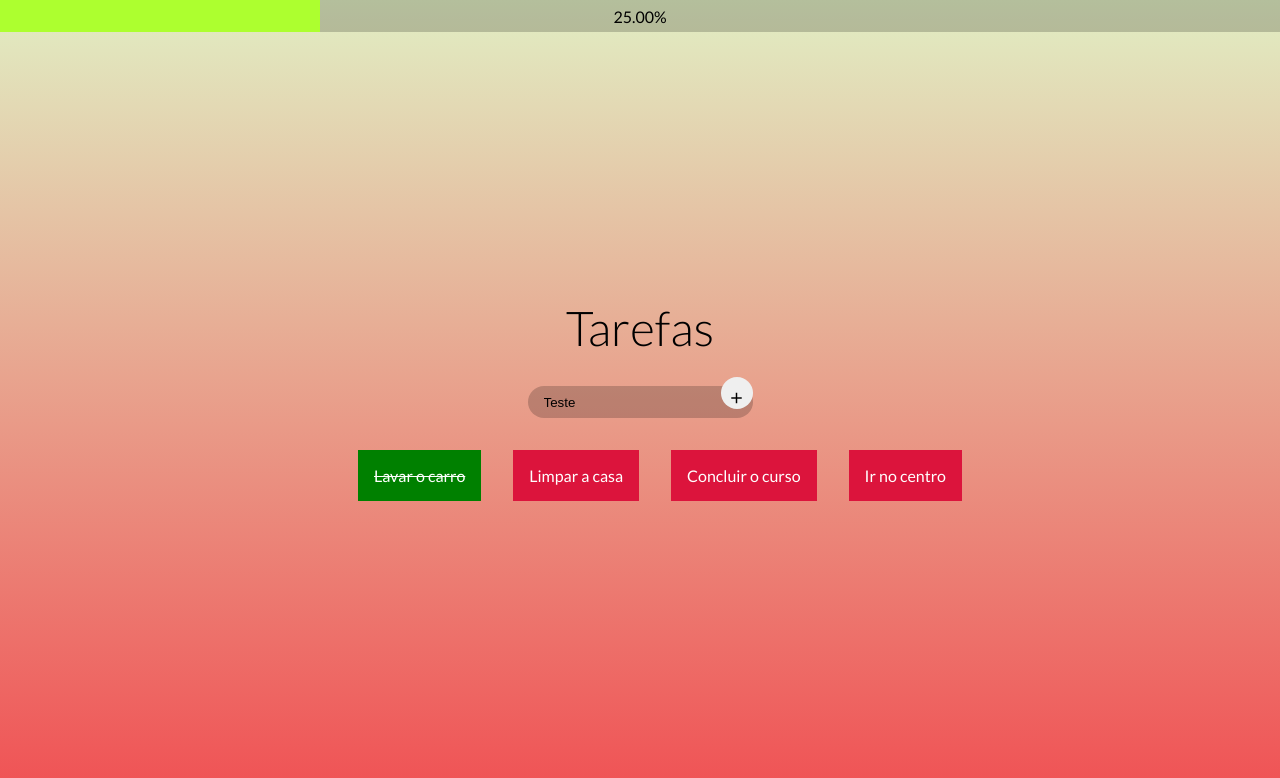
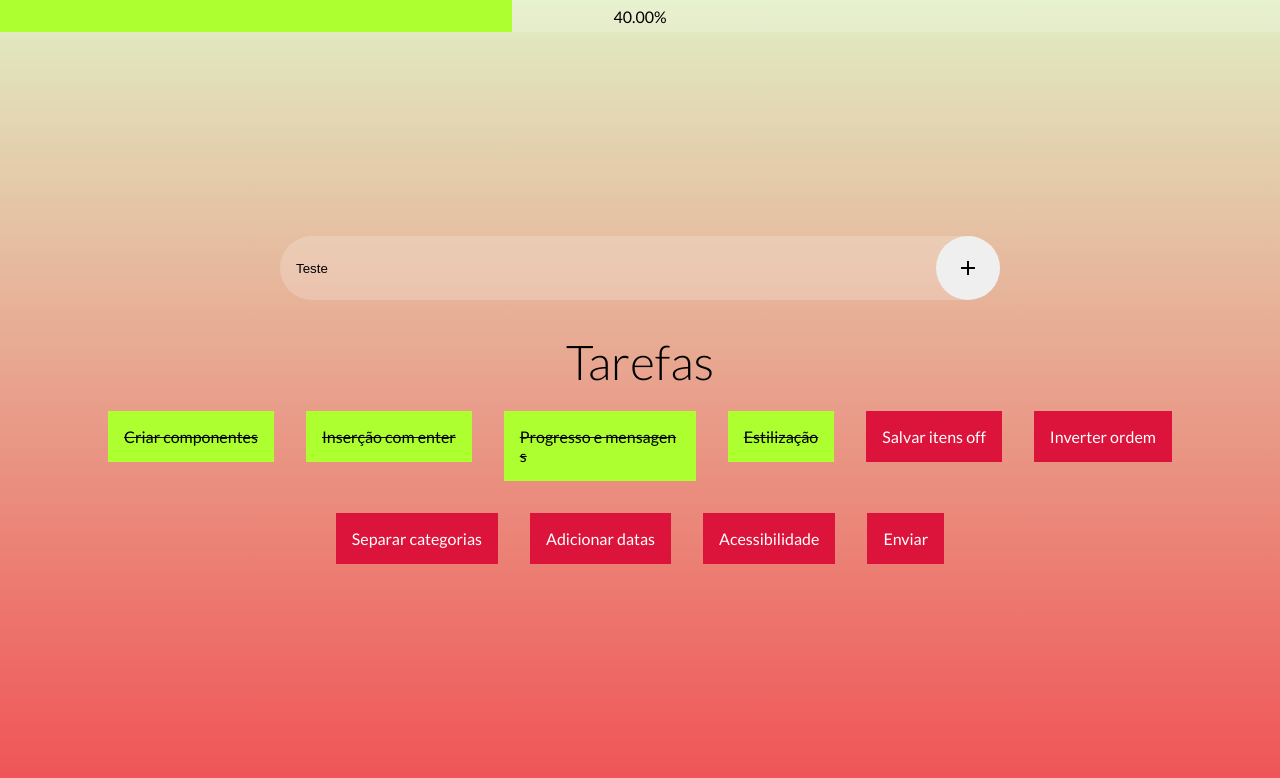
Before and after one commit to italopolazzi/udemy, a Vue app in the folder components/tarefas/: page / in a window 1280 px wide. Shown: the top 778 px of the page. Built offline with nearby package versions, Linux system fonts and the light colour scheme.

Commit message:
fix: NaN na barra de progresso quando não há tarefas

```diff
--- a/components/tarefas/src/App.vue
+++ b/components/tarefas/src/App.vue
@@ -1,9 +1,12 @@
 <template>
   <div id="app">
+
+		<NovaTarefa @novaTarefaAdicionada="adicionarNovaTarefa" />
+
+
     <h1 class="dark">Tarefas</h1>
 
     <BarraDeProgresso :tarefas="tarefas" />
-    <NovaTarefa @novaTarefaAdicionada="adicionarNovaTarefa" />
     <ListaDeTarefas :tarefas="tarefas" />
   </div>
 </template>
@@ -22,10 +25,16 @@ export default {
   data() {
     return {
       tarefas: [
-        { legenda: "Lavar o carro", status: true },
-        { legenda: "Limpar a casa", status: false },
-        { legenda: "Concluir o curso", status: false },
-        { legenda: "Ir no centro", status: false }
+        { legenda: "Criar componentes", status: true },
+        { legenda: "Inserção com enter", status: true },
+        { legenda: "Progresso e mensagens", status: true },
+        { legenda: "Estilização", status: true },
+        { legenda: "Salvar itens off", status: false },
+        { legenda: "Inverter ordem", status: false },
+        { legenda: "Separar categorias", status: false },
+        { legenda: "Adicionar datas", status: false },
+        { legenda: "Acessibilidade", status: false },
+        { legenda: "Enviar", status: false }
       ]
     };
   },
@@ -37,8 +46,6 @@ export default {
 	watch:{
 		tarefas(n, o){
 			console.log(n, o);
-
-
 		}
 	}
 };
--- a/components/tarefas/src/components/BarraDeProgresso.vue
+++ b/components/tarefas/src/components/BarraDeProgresso.vue
@@ -14,7 +14,10 @@ export default {
       const total_de_concluidas = this.tarefas.filter(v => v.status).length;
       const total_de_tarefas = this.tarefas.length;
       const resultado = (total_de_concluidas / total_de_tarefas) * 100;
-      return resultado.toFixed(2);
+      const valido = resultado ? resultado : 0;
+      const arredondado = valido.toFixed(2);
+
+      return arredondado;
     },
     widthProgresso() {
       return {
@@ -26,7 +29,7 @@ export default {
 </script>
 
 <style>
-.barra-container{
+.barra-container {
   position: absolute;
   top: 0;
   left: 0;
--- a/components/tarefas/src/components/ListaDeTarefas.vue
+++ b/components/tarefas/src/components/ListaDeTarefas.vue
@@ -1,22 +1,39 @@
 <template>
-  <ul id="lista-de-tarefas">
+  <div v-if="ha_tarefas" id="lista-de-tarefas">
+    <ul>
       <li
+        tabindex="1"
         class="tarefa"
         :class="statusDeConclusao(status)"
         v-for="({status, legenda}, index) in tarefas"
         @click="inverterStatus(index)"
         :key="index"
-    >{{legenda}}</li>
+      >
+        {{legenda}}
+        <i @click="deletarTarefa(index)" class="excluir material-icons">delete</i>
+      </li>
     </ul>
+  </div>
+  <div v-else>
+    <h2>Você está em dia :)</h2>
+  </div>
 </template>
 
 <script>
 export default {
   props: ["tarefas"],
+  computed: {
+    ha_tarefas() {
+      return this.tarefas.length > 0;
+    }
+  },
   methods: {
     statusDeConclusao: v => (v ? "concluida" : "nao-concluida"),
     inverterStatus(index) {
       this.tarefas[index].status = !this.tarefas[index].status;
+    },
+    deletarTarefa(index) {
+      this.tarefas.splice(index, 1);
     }
   }
 };
@@ -24,21 +41,59 @@ export default {
 
 <style>
 #lista-de-tarefas {
+  width: 100%;
+  margin: 0;
+}
+#lista-de-tarefas ul {
   display: flex;
+  align-items: baseline;
+  justify-content: center;
+  flex-flow: row wrap;
   list-style: none;
+  margin-block-start: 0;
+  margin-block-end: 0;
+  margin-inline-start: 0;
+  margin-inline-end: 0;
+  padding-inline-start: 0;
 }
 
 .tarefa {
   min-width: var(--bar-size);
-  max-height: var(--bar-size);
-  background: crimson;
+  /* max-height: var(--bar-size); */
+  background: var(--color-negative);
+  color: var(--color-light);
   margin: var(--default-margin);
   padding: var(--default-padding);
+  position: relative;
   cursor: pointer;
+  max-width: 10rem;
+  flex: 0 1 auto;
+  word-break: break-all;
 }
 
 .concluida {
   text-decoration: line-through;
-  background: green;
+  background: var(--color-positive);
+  color: var(--color-dark);
+}
+
+.excluir {
+  display: none;
+  width: 2rem;
+  height: 2rem;
+  position: absolute;
+  top: calc(0% - 1rem);
+  left: calc(100% - 1rem);
+  background: var(--color-light);
+  color: var(--color-dark);
+  justify-content: center;
+  align-items: center;
+  font-size: 1rem;
+  border-radius: 1rem;
+}
+
+.tarefa:hover .excluir,
+.tarefa:focus .excluir {
+  display: flex;
 }
 </style>
--- a/components/tarefas/src/components/NovaTarefa.vue
+++ b/components/tarefas/src/components/NovaTarefa.vue
@@ -9,7 +9,9 @@
       placeholder="Legenda da nova tarefa"
       @keydown.enter="emitirNovaTarefa"
     />
-    <button id="adicionar" class="super-round" @click="emitirNovaTarefa"><i class="material-icons md-18">add</i></button>
+    <button id="adicionar" class="super-round" @click="emitirNovaTarefa">
+      <i class="material-icons">add</i>
+    </button>
   </div>
 </template>
 
@@ -33,22 +35,39 @@ export default {
 </script>
 
 <style>
+#nova-tarefa {
+  width: 100%;
+  display: flex;
+  flex-flow: row wrap;
+  justify-content: center;
+  align-items: center;
+}
 #entrada,
 #adicionar {
-  height: var(--bar-size);
   border: none;
   margin-top: var(--default-margin);
   outline: none;
 }
 #entrada {
+  min-width: 50%;
+  height: calc(var(--bar-size) * 2);
   padding: var(--default-padding-input);
   padding-right: var(--space-correction);
   background: var(--theme-opacity-color);
+  color: var(--color-dark);
+  /* box-shadow: 0 0 6rem -1rem var(--color-negative); */
+}
+#entrada::placeholder {
+  color: var(--color-dark);
 }
 #adicionar {
-  font-size: 2em;
-  width: var(--bar-size);
-  border-radius: var(--bar-size);
+  display: flex;
+  flex-flow: row wrap;
+  justify-content: center;
+  align-items: center;
+  font-size: 1em;
+  height: calc(var(--bar-size) * 2);
+  width: calc(var(--bar-size) * 2);
   margin-left: calc(var(--space-correction) * -1);
 }
 </style>
--- a/components/tarefas/src/styles.css
+++ b/components/tarefas/src/styles.css
@@ -5,13 +5,15 @@
     /* CORES */
     --opacity-light-color: rgba(255, 255, 255, var(--opacity));
     --opacity-dark-color: rgba(0, 0, 0, var(--opacity));
-    --theme-opacity-color: var(--opacity-dark-color);
+    --theme-opacity-color: var(--opacity-light-color);
     --color-dark: black;
     --color-light: white;
+    --color-negative: crimson;
+    --color-positive: greenyellow;
     /* TAMANHO DE BARRAS */
     --bar-size: 2rem;
     /* CORREÇÕES */
-    --space-correction: 2rem;
+    --space-correction: 4rem;
     /* PADRÕES */
     --default-size: 1rem;
     --default-space: var(--default-size);
@@ -39,6 +41,10 @@ body {
     color: #fff;
 }
 
+button {
+    cursor: pointer;
+}
+
 #app {
     display: flex;
     flex: 1;
```
Lines whose indentation alone changed are shown as unchanged.
